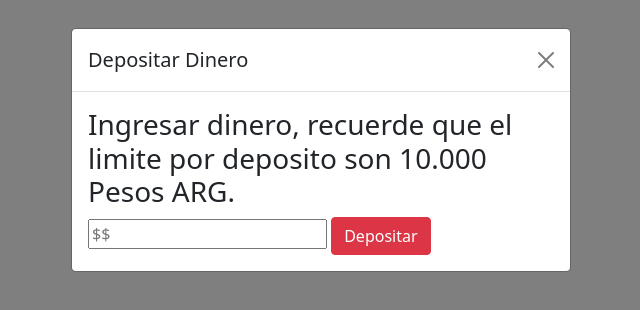
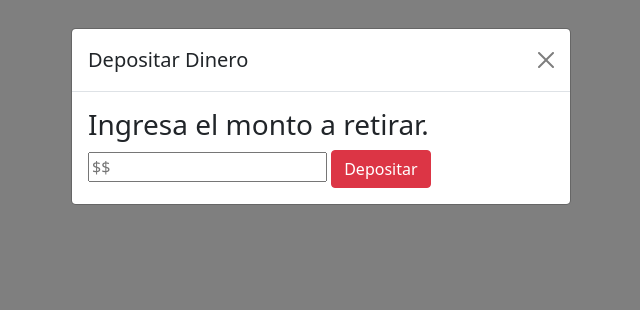
Before and after one commit to BrunoCocco/UalaTru, a plain HTML site: page index.html in a window 1280 px wide. Both pictures are taken after a click on the link "Retirar". Shown: the whole page, without its empty margins (319-959 px from the left). Drawn offline with nearby package versions, Linux system fonts and the light colour scheme.

Commit message:
mostrando retiros

```diff
--- a/NEWjs.js
+++ b/NEWjs.js
@@ -60,6 +60,7 @@ const retiro = () =>{
         </div>`
     localStorage.setItem("ingresoKEY", montoRetirado)
     }
+
     $("#print").append (`<div style="color:red;">Retiraste ${parseInt(document.getElementById("retiro").value)}</div> <br>`)
 
     console.log(montoRetirado)
--- a/index.html
+++ b/index.html
@@ -71,7 +71,7 @@
                     <button type="button" class="btn-close" data-bs-dismiss="modal" aria-label="Close"></button>
                 </div>
                 <div class="modal-body">
-                    <h3>Ingresar dinero, recuerde que el limite por deposito son 10.000 Pesos ARG.</h3>
+                    <h3>Ingresa el monto a retirar.</h3>
                     <input type="number" id="retiro" placeholder="$$" >
                     <button onclick="retiro()" class="btn btn-danger" data-bs-dismiss="modal" >Depositar</button>
                 </div>
```
